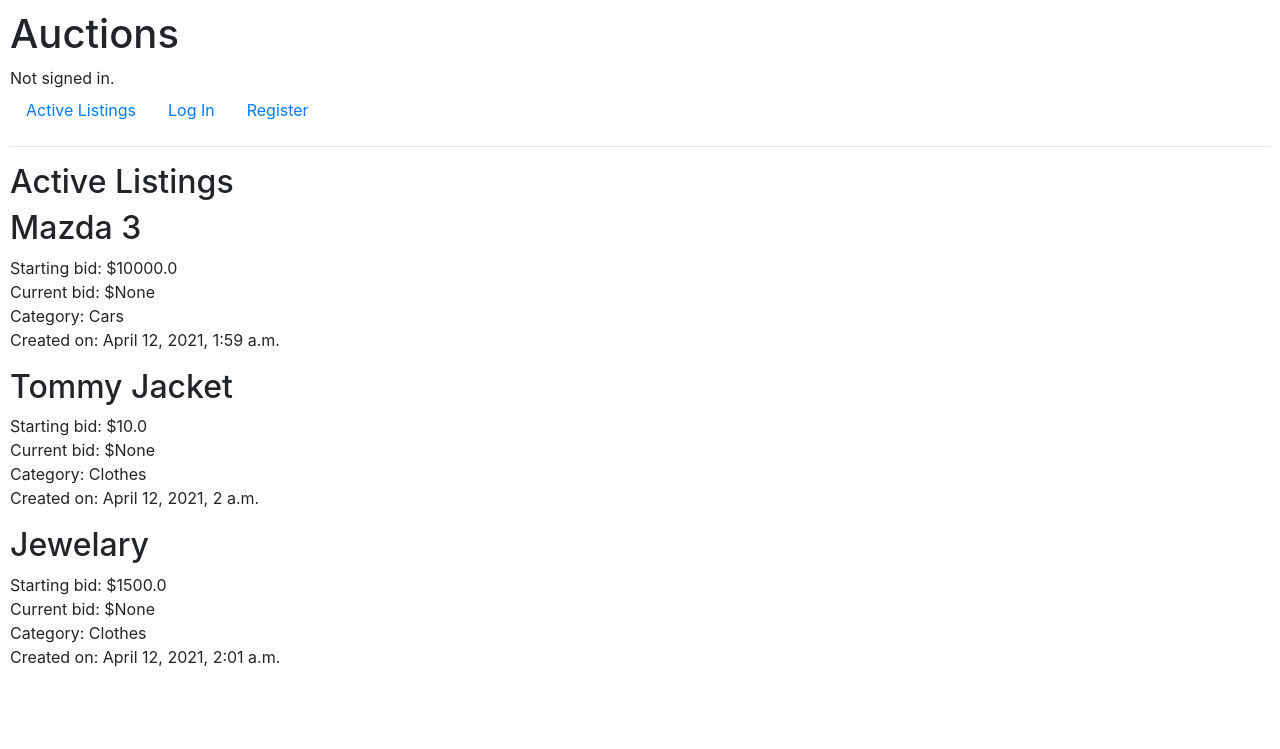
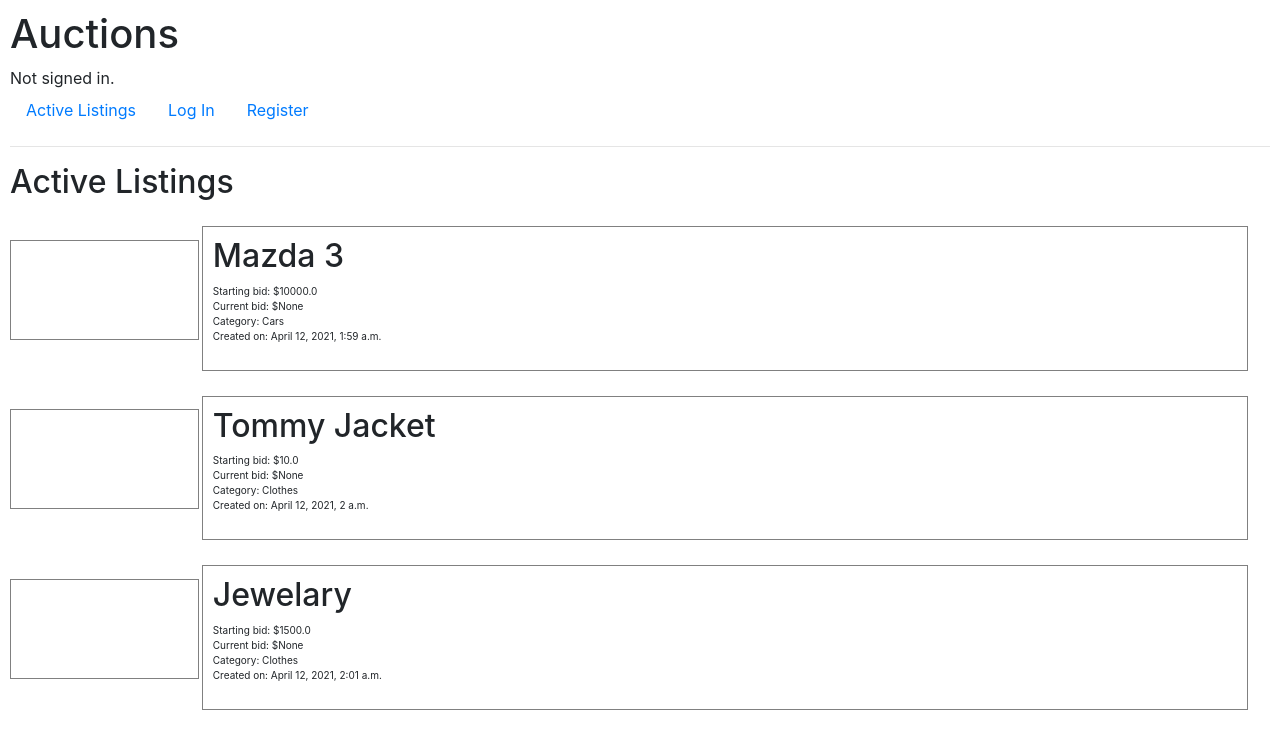
Before and after one commit to samikasasbeh/CS50W-2, a Django app: page / in a window 1280 px wide. Shown: the top 749 px of the page. Run offline with Django 3.2, Linux system fonts and the light colour scheme; data comes from the database, SQL or seed files in the repository; some libraries are stand-ins or nearby versions.

Commit message:
Adding some stylings to the listings

```diff
--- a/commerce/auctions/static/auctions/styles.css
+++ b/commerce/auctions/static/auctions/styles.css
@@ -1,3 +1,21 @@
 body {
     padding: 10px;
 }
+.listing{
+    font-size: 10px;
+    text-align: left;
+    margin-top: 25px;
+}
+
+.image{
+    display: inline-block;
+    width: 15%;
+    height: 100px;
+    border: 1px solid gray;
+}
+.content{
+    display: inline-block;
+    width: 83%;
+    border: 1px solid gray;
+    padding: 10px;
+}
```
